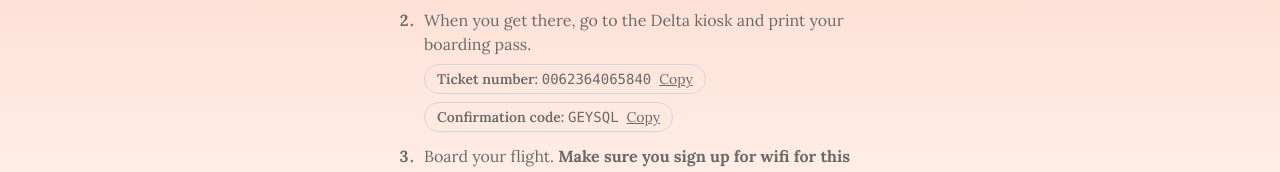
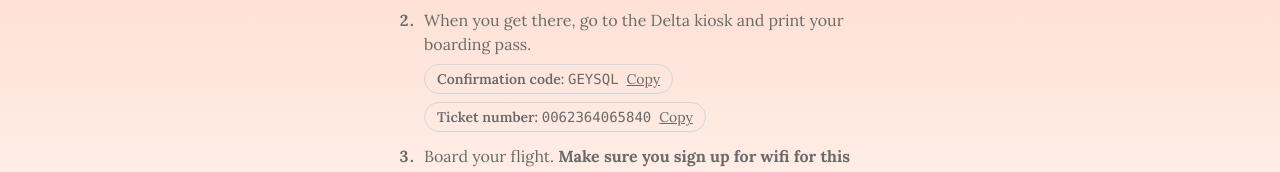
Before and after one commit to KevinMeldau/where-youll-find-me, a React (Vite) app: page /clue3 in a window 1280 px wide. Shown: the part 364-536 px from the top of the page. Built offline with nearby package versions, Linux system fonts and the light colour scheme.

Commit message:
Edit flight details

```diff
--- a/src/pages/Clue3.tsx
+++ b/src/pages/Clue3.tsx
@@ -68,8 +68,8 @@ const Clue3 = () => {
                <li className="space-y-2">
                   <div>When you get there, go to the Delta kiosk and print your boarding pass.</div>
                   <div className="flex flex-wrap gap-2">
+                    <CopyChip label="Confirmation code" value="GEYSQL" />
                     <CopyChip label="Ticket number" value="0062364065840" />
-                    <CopyChip label="Confirmation code" value="GEYSQL" />
                   </div>
                </li>
                <li>Board your flight.<span className="font-bold"> Make sure you sign up for wifi for this flight.</span></li>
```
